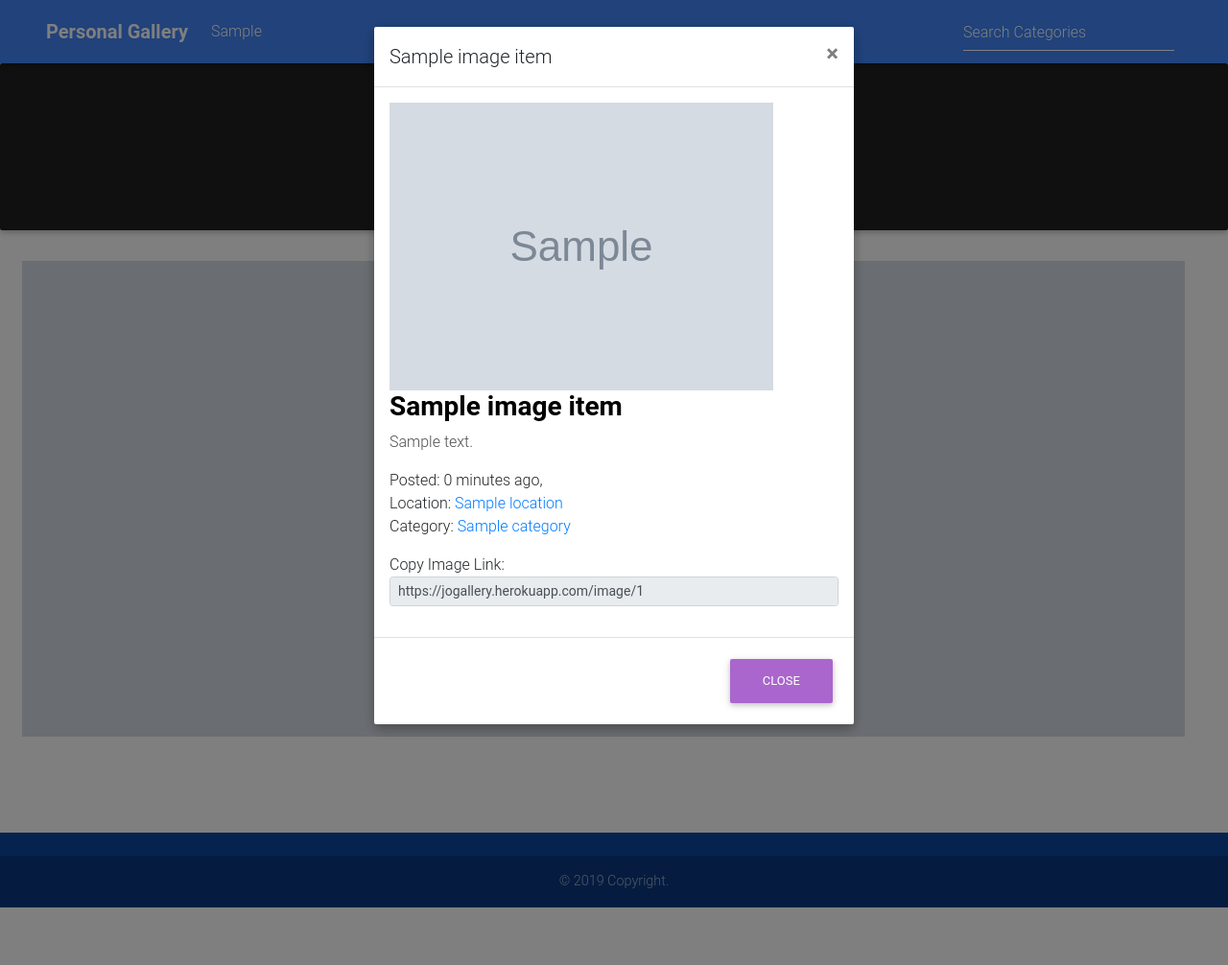
After one commit to Krasivaya/Personal-Gallery, a Django app: template photos/templates/locations.html in a window 1280 px wide, after a click that opens the changed part. The commit adds this page. Shown: the whole page at 96% size. Run offline with Django 3.2, Linux system fonts and the light colour scheme; tables that the repository leaves empty hold one stand-in row (values such as "Sample post"); the template is opened without the code that fills it: values that come from a table or form of the project are taken from there, most other values are stand-ins (such as "Sample title", 1, 10 or a date in 2020); grey boxes marked "Sample" are stand-in pictures; parts of the project's set-up code (start-up, migrations or seed data) failed here and were passed over; some libraries are stand-ins or nearby versions.

Commit message:
Add app temmplates

```diff
--- /dev/null
+++ b/photos/templates/layout.html
@@ -0,0 +1,77 @@
+{% load static %}
+
+<!DOCTYPE html>
+<html>
+<head>
+  <meta charset="utf-8">
+  <meta name="viewport" content="width=device-width, initial-scale=1">
+  <link rel="apple-touch-icon" sizes="180x180" href="/static/apple-touch-icon.png">
+<link rel="icon" type="image/png" sizes="32x32" href="/static/favicon-32x32.png">
+<link rel="icon" type="image/png" sizes="16x16" href="/static/favicon-16x16.png">
+
+  {% if title %}
+  <title>Personal Gallery | {{title}}</title>
+  {% else %}
+    <title> Personal Gallery </title>
+  {% endif %}
+
+
+  {% block styles %}
+
+
+  <!-- Font Awesome -->
+  <link rel="stylesheet" href="https://use.fontawesome.com/releases/v5.8.2/css/all.css">
+  <!-- Bootstrap core CSS -->
+  <link href="https://cdnjs.cloudflare.com/ajax/libs/twitter-bootstrap/4.3.1/css/bootstrap.min.css" rel="stylesheet">
+  <!-- Material Design Bootstrap -->
+  <link href="https://cdnjs.cloudflare.com/ajax/libs/mdbootstrap/4.8.10/css/mdb.min.css" rel="stylesheet">
+  <link rel="stylesheet" href="{% static 'css/basenews.css' %}">
+  <link rel="stylesheet" href="https://cdnjs.cloudflare.com/ajax/libs/lightbox2/2.8.2/css/lightbox.min.css">
+  {% endblock %}
+
+</head>
+
+<body>
+    {% include "navbar.html" %}
+
+    {% block content %}
+    <div class="jumbotron jumbotron-fluid bg-dark">
+        <div class="">
+          <h2 class="display-4 text-center font-weight-bold text-white">Welcome to Personal Gallery</h2>
+        </div>
+      </div>
+
+    {%endblock%}
+
+
+
+
+
+    {% block scripts %}
+        <script src="https://ajax.googleapis.com/ajax/libs/jquery/3.2.1/jquery.min.js"></script>
+     <!-- JQuery -->
+      <script type="text/javascript" src="https://cdnjs.cloudflare.com/ajax/libs/jquery/3.4.1/jquery.min.js"></script>
+      <!-- Bootstrap tooltips -->
+      <script type="text/javascript" src="https://cdnjs.cloudflare.com/ajax/libs/popper.js/1.14.4/umd/popper.min.js"></script>
+      <!-- Bootstrap core JavaScript -->
+      <script type="text/javascript" src="https://cdnjs.cloudflare.com/ajax/libs/twitter-bootstrap/4.3.1/js/bootstrap.min.js"></script>
+      <!-- MDB core JavaScript -->
+      <script type="text/javascript" src="https://cdnjs.cloudflare.com/ajax/libs/mdbootstrap/4.8.10/js/mdb.min.js"></script>
+      <script src="https://cdnjs.cloudflare.com/ajax/libs/lightbox2/2.8.2/js/lightbox.min.js"></script>
+      <script type="text/javascript" src="{% static 'copylink.js' %}"></script>
+
+    {% endblock %}
+    <div class="pt-4 mt-4 mb-4 pb-4"></div>
+    <!-- Footer -->
+<footer class="page-footer font-small primary-color-dark mt-4 pt-4">
+
+    <!-- Copyright -->
+    <div class="footer-copyright text-center py-3">© 2019 Copyright.
+    </div>
+    <!-- Copyright -->
+
+  </footer>
+  <!-- Footer -->
+</body>
+
+</html>
--- /dev/null
+++ b/photos/templates/locations.html
@@ -0,0 +1,89 @@
+{%extends 'layout.html'%}
+
+{% block content %}
+
+<div class="">
+
+  <div class="">
+    {% if images %}
+    <div class="jumbotron jumbotron-fluid bg-dark">
+        <div class="">
+          <h2 class="display-5 text-center font-weight-bold text-white">Found {{ images|length }} images for  {{message}}</h2>
+        </div>
+      </div>
+    {% else %}
+    <div class="jumbotron jumbotron-fluid bg-dark">
+        <div class="container">
+          <h2 class="display-5 text-center font-weight-bold text-white">Found 0 images for the {{message}}</h2>
+        </div>
+      </div>
+    {% endif %}
+
+  </div>
+
+  <div class="row container-fluid">
+      <div class="container-fluid">
+
+          <div class="grid">
+            <div class="grid-sizer"></div>
+            {% for image_item in images %}
+            <div class="grid-item">
+
+              <img class="pl-2 pb-1" src="{{image_item.image_file.url}}" height="500px" width="100%" data-toggle="modal" data-target="#img{{image_item.id}}"/>
+            </div>
+
+            {% endfor %}
+          </div>
+
+        </div>
+  </div>
+</div>
+
+
+<!-- Modal starts here -->
+{% for image_item in images %}
+<div class="modal fade" id="img{{image_item.id}}" tabindex="-1" role="dialog" aria-labelledby="exampleModal3Label" aria-hidden="true">
+  <div class="modal-dialog" role="document">
+    <div class="modal-content">
+      <div class="modal-header">
+        <h5 class="modal-title" id="exampleModal3Label">{{ image_item.image_name }}</h5>
+        <button type="button" class="close" data-dismiss="modal" aria-label="Close">
+          <span aria-hidden="true">&times;</span>
+        </button>
+      </div>
+      <div class="modal-body">
+
+           <div>
+            <figure class="">
+              <img class="img-fluid" src="{{image_item.image_file.url}}"></a>
+                <figcaption>
+                    <!-- Image title -->
+                    <h3><a class="font-weight-bold mb-3 black-text" href="/image/{{image_item.id}}">{{ image_item.image_name }}</a></h3>
+                    <!-- Excerpt -->
+                    <p class="dark-grey-text">{{ image_item.description }}</p>
+                    <!-- Image data -->
+                    <p>Posted: {{image_item.pub_date|timesince}} ago, <br> Location: <a href="/location/{{image_item.location}}"> {{ image_item.location }} </a> <br>
+                     <span> Category: <a href="/category/{{image_item.category}}"> {{ image_item.category}} </a></span>
+                    </p>
+                    <!-- The text field -->
+                      <div id="copylink">
+                        Copy Image Link: <input class="form-control form-control-sm"  type="text" value="https://jogallery.herokuapp.com/image/{{image_item.id}}" id="{{image_item.id}}" readonly="readonly">
+                      </div>
+
+              </figcaption>
+            </figure>
+          </div>
+
+      </div>
+      <div class="modal-footer">
+        <button type="button" class="btn btn-secondary" data-dismiss="modal">Close</button>
+        <!-- <button type="button" class="btn btn-primary">Save changes</button> -->
+      </div>
+    </div>
+  </div>
+</div>
+{% endfor %}
+
+
+
+{% endblock %}
--- /dev/null
+++ b/photos/templates/navbar.html
@@ -0,0 +1,53 @@
+<!DOCTYPE html>
+<html lang="en">
+<head>
+
+  <meta charset="utf-8">
+  <meta name="viewport" content="width=device-width, initial-scale=1">
+</head>
+<body>
+<!--Navbar-->
+<nav class="pl-5 pr-5 navbar navbar-expand-lg navbar-dark primary-color sticky-top">
+
+    <!-- Navbar brand -->
+    <a class="navbar-brand font-weight-bold" href="{% url 'index' %}">Personal Gallery</a>
+
+    <!-- Collapse button -->
+    <button class="navbar-toggler" type="button" data-toggle="collapse" data-target="#basicExampleNav"
+      aria-controls="basicExampleNav" aria-expanded="false" aria-label="Toggle navigation">
+      <span class="navbar-toggler-icon"></span>
+    </button>
+
+    <!-- Collapsible content -->
+    <div class="collapse navbar-collapse" id="basicExampleNav">
+
+      <!-- Links -->
+      <ul class="navbar-nav mr-auto">
+          {% for location_item in locations %}
+          <li class="text-white nav-item">
+            <a class="nav-link" href="/location/{{location_item.location}}">{{ location_item.location }}</a>
+          </li>
+          {% endfor %}
+        </li>
+        <!-- <li class="nav-item">
+          <a class="nav-link" href="#">Features</a>
+        </li>
+        <li class="nav-item">
+          <a class="nav-link" href="#">Pricing</a>
+        </li>  -->
+        </ul>
+
+      <!-- Links -->
+
+      <form class="form-inline" action="{% url 'search_results' %}">
+        <div class="md-form my-1">
+          <input class="form-control mr-sm-2" type="text" placeholder="Search Categories" aria-label="Search" name="keyword">
+        </div>
+        <!-- <button class="btn btn-outline-white btn-md my-2 my-sm-0 ml-3 btn-sm" type="submit">Search</button> -->
+      </form>
+    </div>
+    <!-- Collapsible content -->
+  </nav>
+  <!--/.Navbar-->
+</body>
+</html>
--- /dev/null
+++ b/photos/templates/welcome.html
@@ -0,0 +1 @@
+<h1>Welcome to Personal Gallery</h1>
```
Also changed, not shown: photos/templates/images.html (added, +73 -0 lines), photos/templates/index.html (+74 -1 lines), photos/templates/search.html (added, +92 -0 lines).
